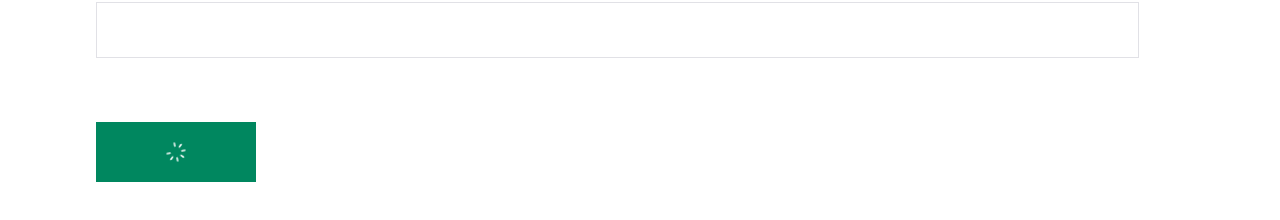
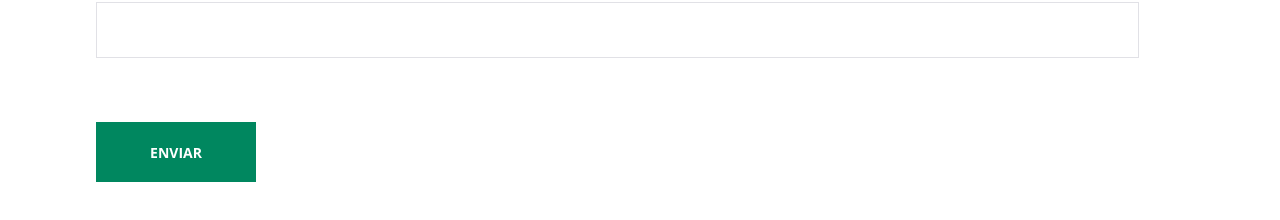
Before and after one commit to bear-system-dev/bear-system-react, a React (Vite) app: page /Carreiras in a window 1280 px wide. Shown: the part 1546-1766 px from the top of the page. Built offline with nearby package versions, Linux system fonts and the light colour scheme.

Commit message:
fix spinner

```diff
--- a/src/Pages/Carreiras/components/Form/index.tsx
+++ b/src/Pages/Carreiras/components/Form/index.tsx
@@ -311,7 +311,7 @@ export function Form() {
         </div>
       </div>
       <button type="submit" className="recruitment-form__botao">
-        {!isSubmitting ? (
+        {isSubmitting ? (
           <div className="spinner-container">
             <SpinnerGap />
           </div>
```
